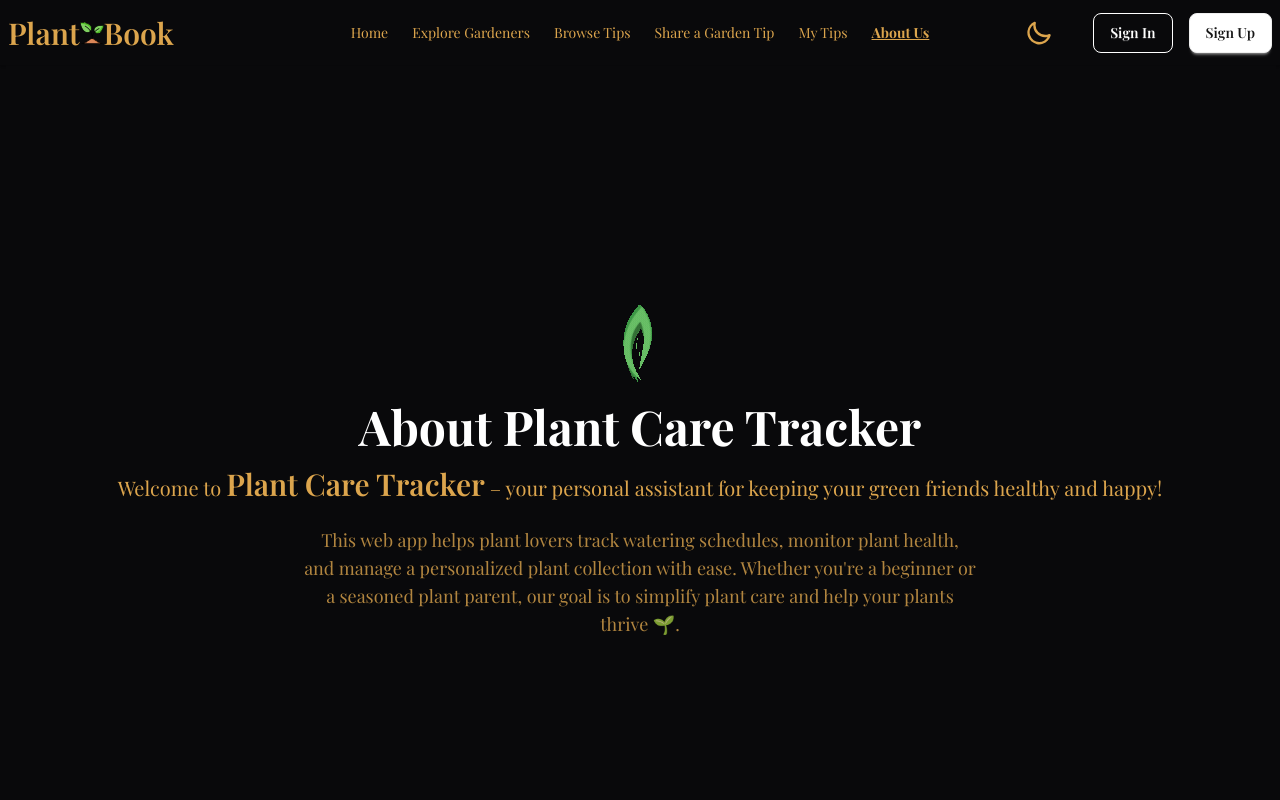
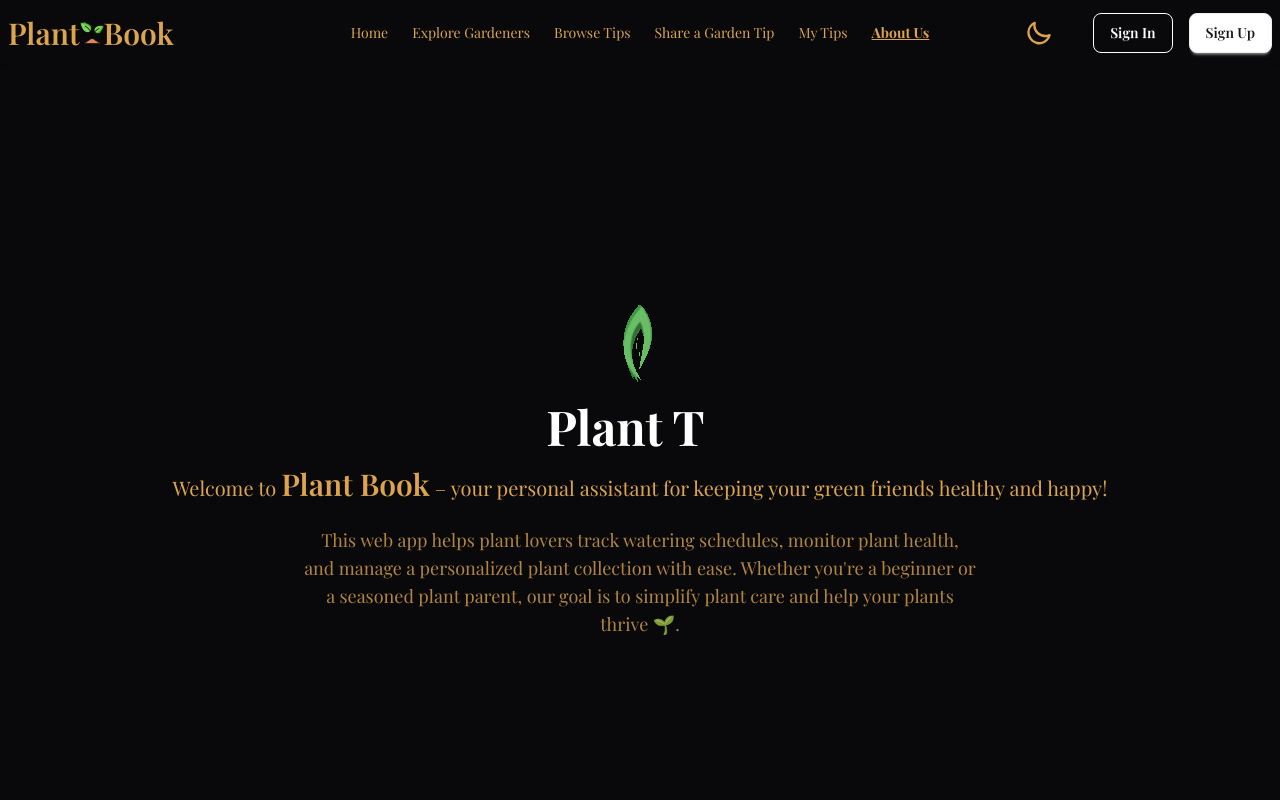
Before and after one commit to Tajuddin80/Plant-Book-client, a React (Vite) app: page /aboutus in a window 1280 px wide. Shown: the top 800 px of the page. Built offline with nearby package versions, Linux system fonts and the light colour scheme; no server answers; a web font is replaced by a local one.

Commit message:
Added react typewriter for final touch

```diff
--- a/package.json
+++ b/package.json
@@ -19,6 +19,7 @@
     "react-dom": "^19.1.0",
     "react-icons": "^5.5.0",
     "react-router": "^7.6.1",
+    "react-simple-typewriter": "^5.0.1",
     "react-tooltip": "^5.28.1",
     "sweetalert2": "^11.22.0",
     "swiper": "^11.2.8",
--- a/src/Pages/AboutUs/AboutUs.jsx
+++ b/src/Pages/AboutUs/AboutUs.jsx
@@ -1,4 +1,4 @@
-
+import { Typewriter } from "react-simple-typewriter";
 import plantImg from "../../assets/extra-section/leaf animation.gif";
 
 export default function AboutUs() {
@@ -8,11 +8,18 @@ export default function AboutUs() {
         <img src={plantImg} alt="" />
       </div>
       <h1 className="text-4xl sm:text-5xl font-bold text-primary mb-4">
-        About Plant Care Tracker
+        <Typewriter
+          words={["Plant Tips Platform"]}
+          loop={true}
+          cursor
+          cursorStyle="_"
+          typeSpeed={100}
+          deleteSpeed={100}
+          delaySpeed={1000}
+        />
       </h1>
       <p className="text-lg sm:text-xl text-base-content mb-6">
-        Welcome to{" "}
-        <span className="font-semibold text-3xl">Plant Care Tracker</span> –
+        Welcome to <span className="font-semibold text-3xl">Plant Book</span> –
         your personal assistant for keeping your green friends healthy and
         happy!
       </p>
```
Also changed, not shown: 1 other file (tests, documents, lock files or other folders).
